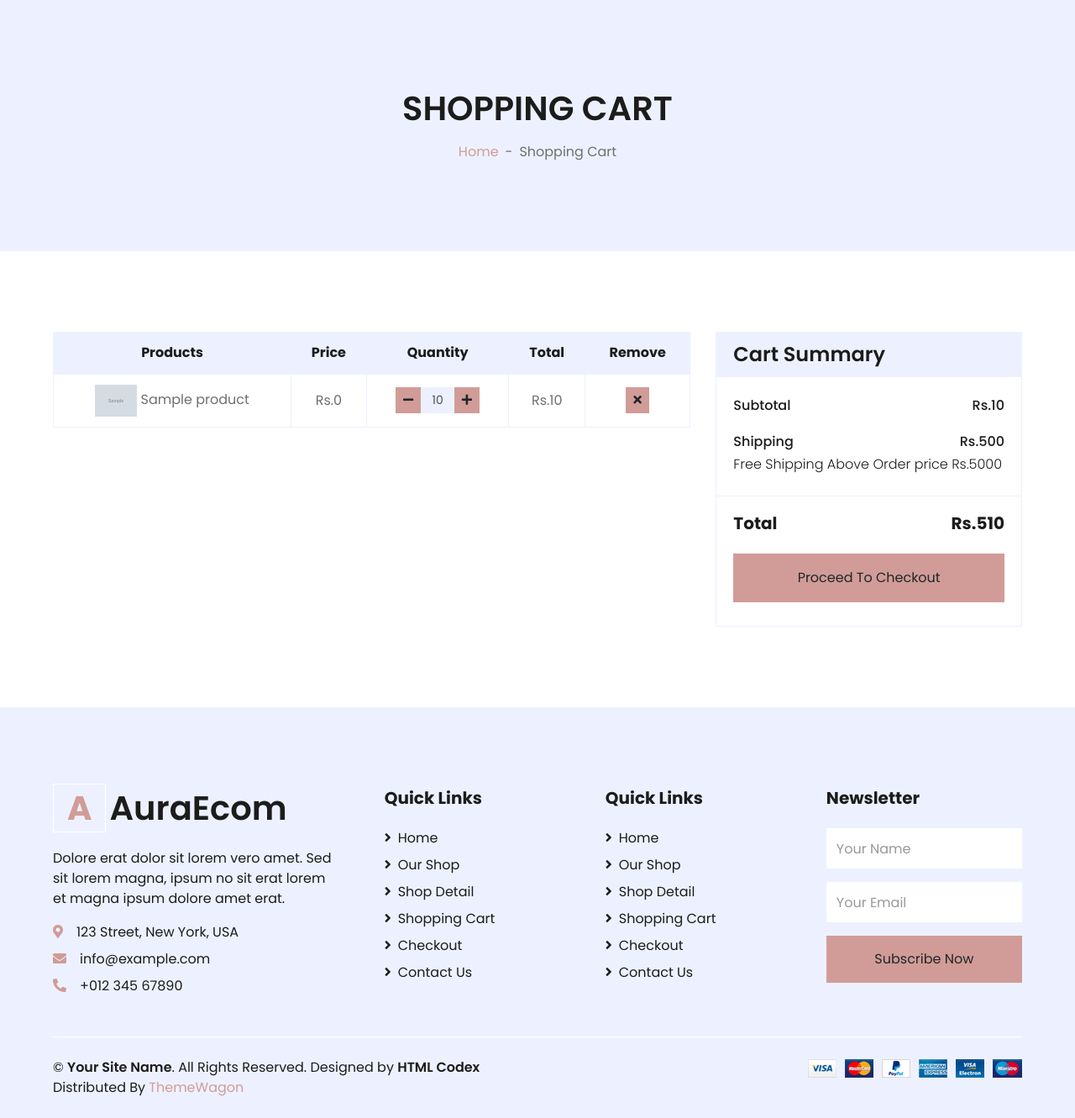
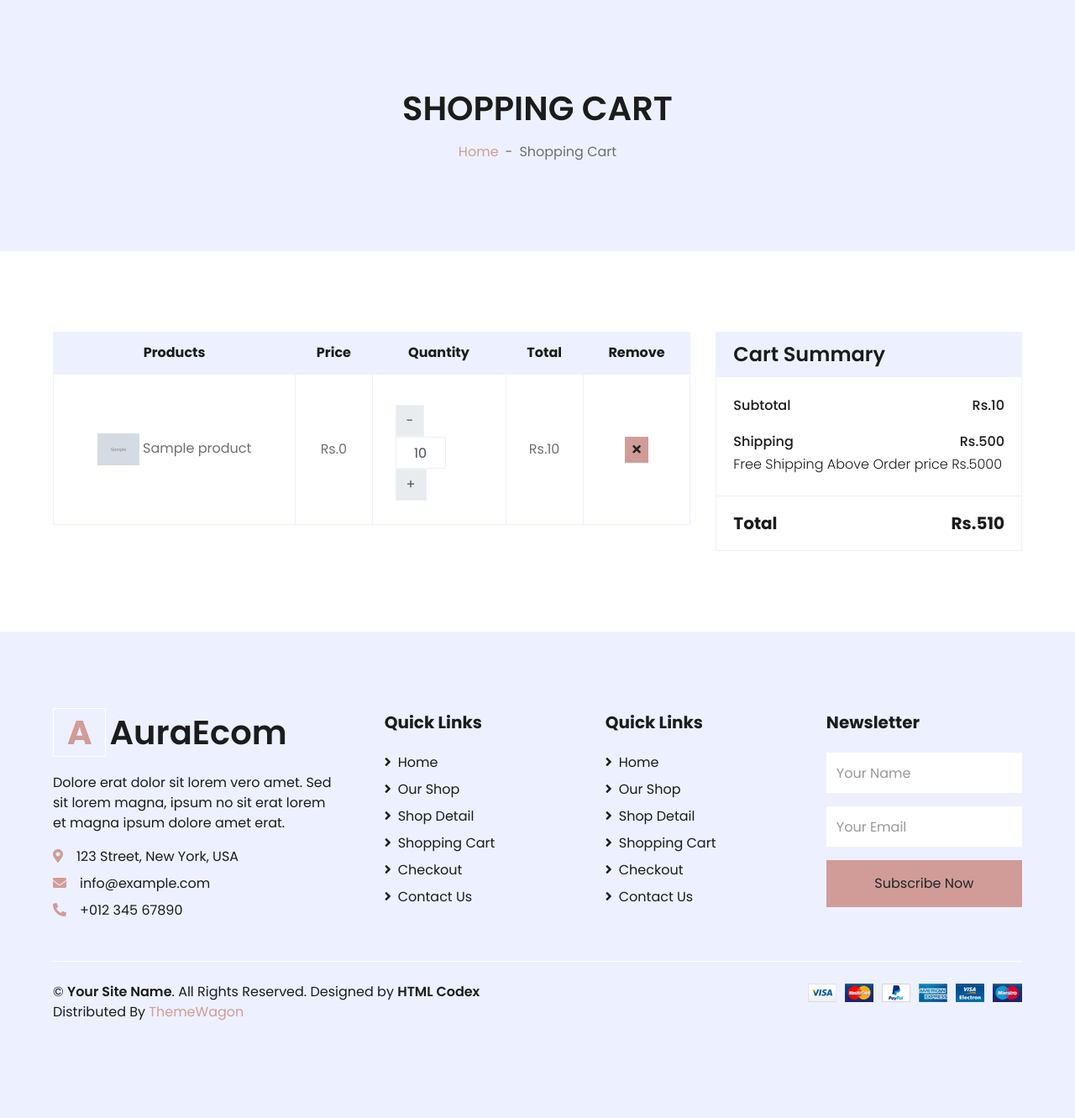
Before and after one commit to rizanafaizalk/AuraEcom, a Django app: page /cartapp/cart/ in a window 1280 px wide. Shown: the part 186-1517 px from the top of the page at 84% size. After the commit the page ends 1401 px from the top, so only its background shows below. Run offline with Django 4.2, Linux system fonts and the light colour scheme; a user stored in the database is signed in; tables that the repository leaves empty hold one stand-in row (values such as "Sample post"); grey boxes marked "Sample" are stand-in pictures; some libraries are stand-ins or nearby versions.

Commit message:
increment from cart added

```diff
--- a/cartapp/urls.py
+++ b/cartapp/urls.py
@@ -8,6 +8,9 @@
     path('wishList/',views.wishList,name="wishList"),
     path('addToWishlist/',views.addToWishlist,name="addToWishlist"),
     path('DeleteWishlistItem/',views.DeleteWishlistItem,name="DeleteWishlistItem"),
+    path('decrease_count/',views.decrease_count,name="decrease_count"),
+    path('increase_count/',views.increase_count,name="increase_count"),
+
 
 
 ]
--- a/cartapp/views.py
+++ b/cartapp/views.py
@@ -161,3 +161,41 @@
 
     # Redirect the user back to the Wishlist page or any other desired page
     return redirect('wishList')  # Replace 'wishlist' with the URL name of your Wishlist page
+
+
+
+def increase_count(request):
+    prod_id = int(request.POST.get('prod_id'))
+    price =int(request.POST.get('prod_price'))
+
+    cart_item = Cart.objects.get(id= prod_id)
+    if cart_item.product.offer:
+        price = int( cart_item.product.offer_price())
+
+    if cart_item.product_quantity == cart_item.product.product_quantity:
+        messages.error(request, 'Maximum quantity reached..!!')
+        return JsonResponse({'message': 'Maximum quantity reached..!!',})
+    else:
+        cart_item.product_quantity+=1
+        cart_item.total += price
+        cart_item.save()
+        return JsonResponse({'message': 'Quantity increased..',})
+
+
+
+
+def decrease_count(request):
+    prod_id = int(request.POST.get('prod_id'))
+    price =int(request.POST.get('prod_price'))
+
+    cart_item = Cart.objects.get(id= prod_id)
+    if cart_item.product.offer:
+        price = int( cart_item.product.offer_price())
+    if cart_item.product_quantity == 1:
+        cart_item.delete()
+        return JsonResponse({'message': 'Item removed',})
+    else:
+        cart_item.total -= price
+        cart_item.product_quantity-=1
+        cart_item.save()
+        return JsonResponse({'message': 'Quantity decreased..',})
--- a/templates/UserTemp/shop.html
+++ b/templates/UserTemp/shop.html
@@ -161,7 +161,7 @@
                                 </div>
                             </form>
                             <div class="dropdown ml-4">
-                                <button class="btn border dropdown-toggle" type="button" id="triggerId" data-toggle="dropdown" aria-haspopup="true"
+                                {% comment %} <button class="btn border dropdown-toggle" type="button" id="triggerId" data-toggle="dropdown" aria-haspopup="true"
                                         aria-expanded="false">
                                             Sort by
                                         </button>
@@ -169,7 +169,7 @@
                                     <a class="dropdown-item" href="#">Latest</a>
                                     <a class="dropdown-item" href="#">Popularity</a>
                                     <a class="dropdown-item" href="#">Best Rating</a>
-                                </div>
+                                </div> {% endcomment %}
                             </div>
                         </div>
                     </div>
--- a/templates/UserTemp/shoppingCart.html
+++ b/templates/UserTemp/shoppingCart.html
@@ -1,6 +1,9 @@
 {% extends 'UserTemp/base.html'%}
 {% load static %}
 {% block content %}
+
+<link rel="stylesheet" href="https://cdn.jsdelivr.net/npm/alertifyjs/build/css/alertify.min.css"/>
+<link rel="stylesheet" href="https://cdn.jsdelivr.net/npm/alertifyjs/build/css/themes/default.min.css"/>
 <!-- Navbar Start -->
     <div class="container-fluid">
         <div class="row border-top px-xl-5">
@@ -79,7 +82,7 @@
 
 
     <!-- Cart Start -->
-    <div class="container-fluid pt-5">
+    <div class="container-fluid pt-5 cartdata">
         <div class="row px-xl-5">
             <div class="col-lg-8 table-responsive mb-5">
                 <table class="table table-bordered text-center mb-0 delete">
@@ -108,17 +111,14 @@
                             <td class="align-middle">RS.{{i.product.price}}</td>
                             {% endif %}
                             <td class="align-middle">
-                                <div class="input-group quantity mx-auto" style="width: 100px;">
-                                    <div class="input-group-btn">
-                                        <button class="btn btn-sm btn-primary btn-minus" >
-                                        <i class="fa fa-minus"></i>
-                                        </button>
-                                    </div>
-                                    <input type="text" class="form-control form-control-sm bg-secondary text-center" value="{{i.product_quantity}}" disabled>
-                                    <div class="input-group-btn">
-                                        <button class="btn btn-sm btn-primary btn-plus">
-                                            <i class="fa fa-plus"></i>
-                                        </button>
+                                <div class="col-md-3 product_data">
+                                    {% csrf_token %}
+                                    <input type="hidden" value="{{ product.id }}" class="prod_id">
+                                    <label for="Quantity"></label>
+                                    <div class="input-group-text-center mb-3" style="width:60px;">
+                                        <button class="input-group-text decrement-btn changeQuantity" data-prod_price='{{i.product.price}}' data-prod_id='{{i.id}}' data-func=2>-</button>
+                                        <input type="text" name="quantity" id="quantity" class="form-control qty-input text-center" value="{{i.product_quantity}}">
+                                        <button class="input-group-text increment-btn changeQuantity" data-prod_price='{{i.product.price}}' data-prod_id='{{i.id}}' data-func=1>+</button>
                                     </div>
                                 </div>
                             </td>
@@ -172,7 +172,7 @@
                             <h5 class="font-weight-bold">Total</h5>
                             <h5 class="font-weight-bold">Rs.{{grand_total}}</h5>
                         </div>
-                        <a class="btn btn-block btn-primary my-3 py-3"  href="{% url 'Checkout' %}">Proceed To Checkout</a>
+                        {% comment %} <a class="btn btn-block btn-primary my-3 py-3"  href="{% url 'Checkout' %}">Proceed To Checkout</a> {% endcomment %}
                     </div>
                 </div>
             </div>
@@ -207,6 +207,8 @@
         // dataType:"dateType",
         success: function (response){
             alertify.success(response.status)
+            location.reload()
+
             //$('.delete').load(location.href + " .delete");
             cartItem.remove(); // Remove the deleted item from the DOM
 
@@ -216,7 +218,41 @@
     });
 
 
+  $(document).on('click', '.changeQuantity', function(e) {
+    var prod_id = $(this).data('prod_id');
+    var prod_price = $(this).data('prod_price');
+    var func = $(this).data('func');
+
+
+    var url = '';
+    if (func == 1) {
+      url = "/cartapp/increase_count/";
+    } else if (func == 2) {
+      url = "/cartapp/decrease_count/";
+    } else{
+        url = "/cartapp/cart_remove/";
+    }
+
+    $.ajax({
+      method: "POST",
+      url: url,
+      data: {
+        'prod_id': prod_id,
+        'prod_price': prod_price,
+        csrfmiddlewaretoken: '{{csrf_token}}'
+      },
+      success: function(response) {
+        console.log(response);
+        alertify.success(response.message);
+        $('.cartdata').load(location.href + " .cartdata");
+
+
+
+      }
+    });
+  });
 });
+
 
 </script>
 {% endblock content%}
--- a/templates/UserTemp/wishlist.html
+++ b/templates/UserTemp/wishlist.html
@@ -2,6 +2,9 @@
 {% load static %}
 {% block content %}
 <!-- CSS -->
+
+<link rel="stylesheet" href="https://cdn.jsdelivr.net/npm/alertifyjs/build/css/alertify.min.css"/>
+<link rel="stylesheet" href="https://cdn.jsdelivr.net/npm/alertifyjs/build/css/themes/default.min.css"/>
 
 <!-- JS -->
 
```
Also changed, not shown: templates/UserTemp/singleOrderPage.html (+8 -3 lines).
